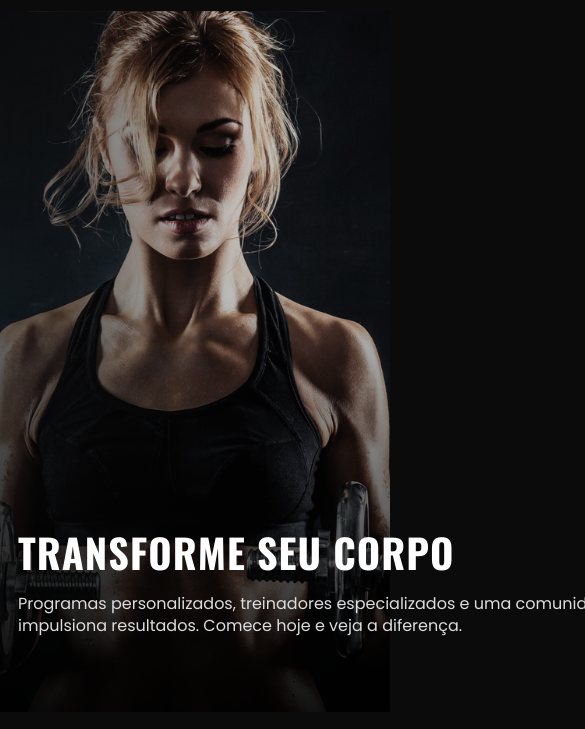
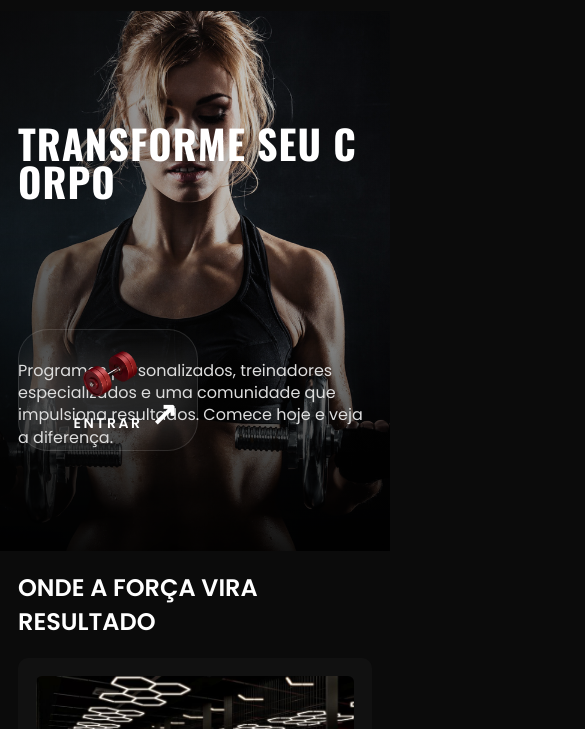
Before and after one commit to kawehora/academia, a plain HTML site: page index.html in a window 390 px wide. Shown: the part 61-790 px from the top of the page, 585 px wide, since content can reach past the window. Drawn offline with nearby package versions, Linux system fonts and the light colour scheme.

Commit message:
Ajuste para mobile

```diff
--- a/index.html
+++ b/index.html
@@ -46,12 +46,11 @@
 
         <!-- Botões Entrar - saiba mais -->
         <div class="hero-ctas">
-          <a class="btn transparent"style="margin-left: 900px; position: relative; top: -220px;" href="#planos">
+          <a class="btn transparent" href="#planos">
             <img src="assets/halter.png" alt="Halter" class="btn-img">
-           <span>ENTRAR</span>
-           <span class="arrow">↗</span>
+            <span>ENTRAR</span>
+            <span class="arrow">↗</span>
           </a>
-
         </div>
       </div>
     </section>
--- a/styles.css
+++ b/styles.css
@@ -53,7 +53,7 @@ nav a:active{background:var(--accent);color:#fff;transform:translateY(0)}
 .btn{padding:10px 18px;border-radius:12px;background:var(--accent);color:#ffffff;font-weight:600;transition:transform var(--trans-medium) ease,box-shadow var(--trans-medium) ease,opacity var(--trans-fast) ease;display:inline-flex;align-items:center;justify-content:center;gap:8px;}
 
 header nav a.btn{padding:8px 14px;font-size:13px;}
-.hero .btn.transparent{padding:24px 18px 24px 18px;font-size:14px;width:210px;background:rgba(255,255,255,0.02);border:1px solid rgba(255, 255, 255, 0.113);border-radius:30px;display:flex;flex-direction:column;align-items:center;justify-content:flex-start;gap:16px;backdrop-filter:blur(18px);-webkit-backdrop-filter:blur(18px);position:relative;}
+.hero .btn.transparent{padding:24px 18px 24px 18px;font-size:14px;width:210px;background:rgba(255,255,255,0.02);border:1px solid rgba(255, 255, 255, 0.113);border-radius:30px;display:flex;flex-direction:column;align-items:center;justify-content:flex-start;gap:16px;backdrop-filter:blur(18px);-webkit-backdrop-filter:blur(18px);position:relative;right:-520px;top:-100px;}
 .trainer .btn{padding:12px 18px;font-size:14px;}
 .plan .btn{padding:12px 18px;font-size:14px;}
 .cta-banner .btn{padding:14px 18px;font-size:15px;}
@@ -82,9 +82,10 @@ header nav a.btn{padding:8px 14px;font-size:13px;}
     top: auto;
     transform: none;
     margin: 0 auto;
+    display:block;
 }
 
-.hero .btn.transparent .arrow{position:absolute;right:0px;bottom:14px;font-size:2.4rem;line-height:1;display:inline-flex;align-items:center;justify-content:center;width:1.5em;height:1.5em;transform:none;margin:0;}
+.hero .btn.transparent .arrow{position:absolute;right:8px;bottom:14px;font-size:2.4rem;line-height:1;display:inline-flex;align-items:center;justify-content:center;width:1.5em;height:1.5em;transform:none;margin:0;}
 
 .btn:hover, .btn:focus{transform:translateY(-4px) scale(1.03);box-shadow:0 20px 45px rgba(224,32,32,0.18)}
 .ghost{padding:10px 16px;border-radius:8px;background:transparent;border:1px solid rgba(255,255,255,0.12);color:#fff;transition:transform var(--trans-medium) ease,border-color var(--trans-medium) ease}
@@ -136,8 +137,8 @@ h1{font-family:Oswald, sans-serif;font-size:72px;line-height:0.95;margin:0;color
 .hero-ctas{display:flex;flex-wrap:wrap;gap:16px;align-items:center;margin-top:24px}
 
 .hero-title {
-  margin-top: 350px;
-  transform: translateY(150px);
+  margin-top: 0;
+  transform: none;
 }
 
 /* Programas de transformação */
@@ -226,14 +227,21 @@ footer{padding:60px 0 80px;background:#070707;color:#fff;margin-top: 110px;}
   .hero{min-height:60vh}
 }
 @media(max-width:700px){
-  header{padding:12px}
+  header{padding:12px;justify-content:space-between}
+  .logo{position:static}
   nav{display:none}
   h1{font-size:40px}
   .features,.programs,.price-grid{grid-template-columns:1fr}
   .trainer{flex-direction:column}
-  .hero{padding:22px 0}
+  .hero{padding:22px 0;min-height:64vh}
+  .hero-inner{gap:10px;padding-top:12px}
+  .hero-title{margin-top:0;transform:none}
+  .subtitle{margin:0 0 12px;max-width:100%}
+  .hero-ctas{margin-top:8px}
+  .hero .btn.transparent{margin-left:0;top:0;right:0;position:relative;width:180px;padding:18px 14px 18px 14px}
+  .hero .btn.transparent .arrow{right:6px;bottom:12px;font-size:2rem}
+  .btn-img{width:64px}
   .big-brand{font-size:48px}
-  /* empilha o banner CTA em telas pequenas e adiciona espaçamento entre elementos internos */
   .cta-banner{flex-direction:column;align-items:flex-start;gap:16px}
 }
 
```
